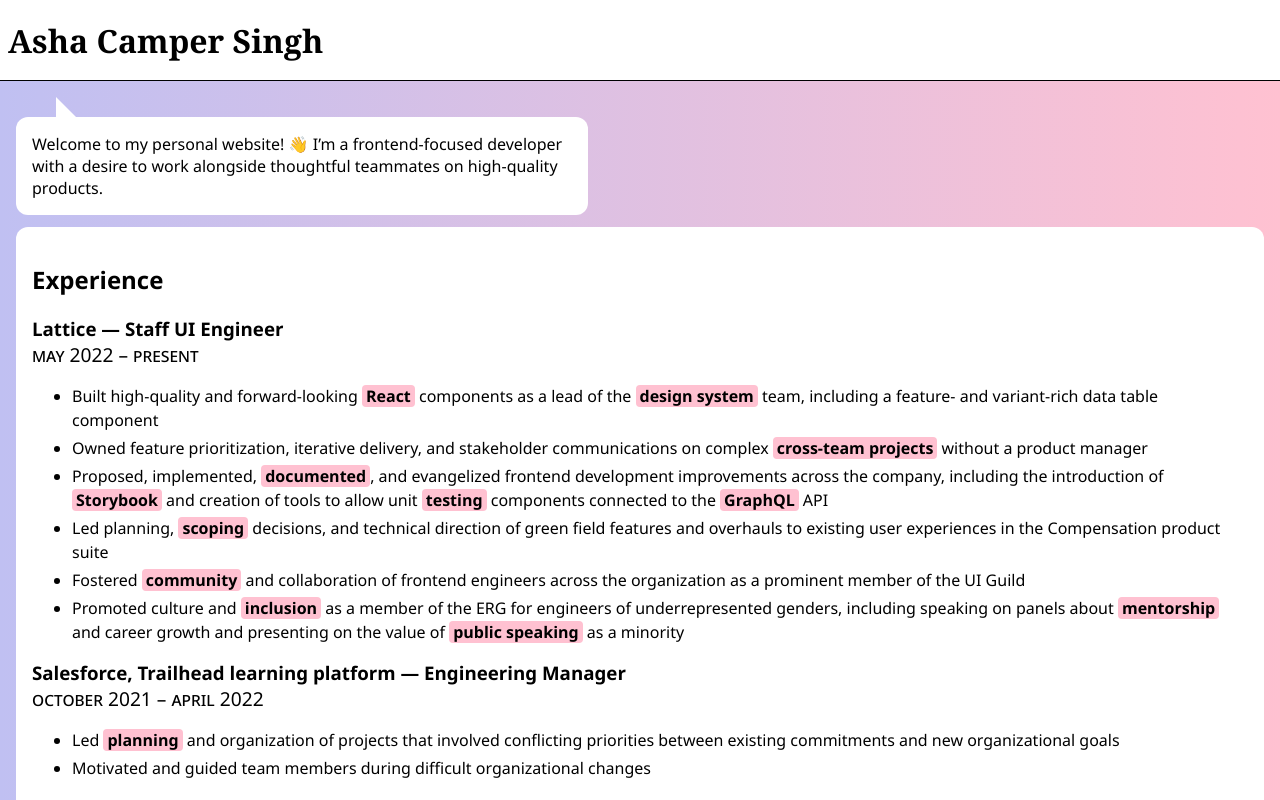
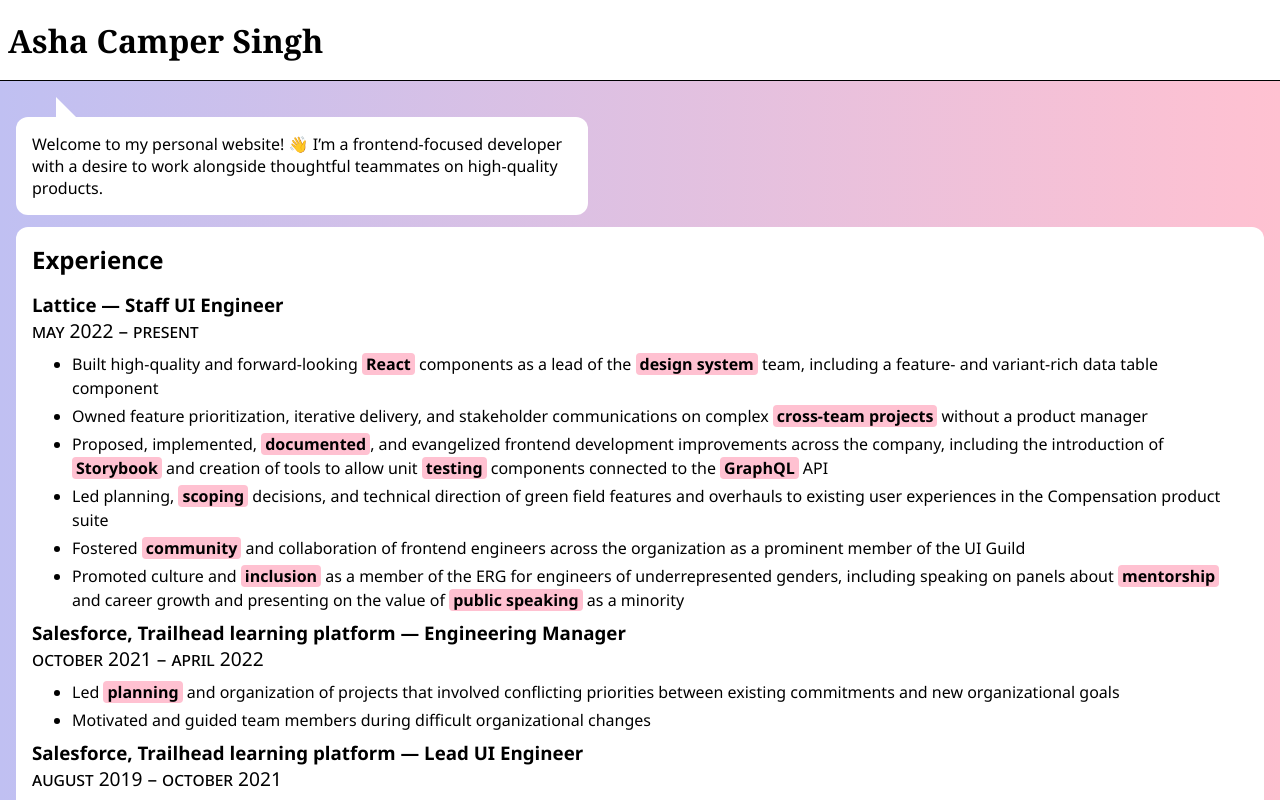
Before and after one commit to ashacs/ashacs.github.io, a Next.js app: page / in a window 1280 px wide. Built offline with nearby package versions, Linux system fonts and the light colour scheme.

Commit message:
Remove default margins

```diff
--- a/src/app/index.css
+++ b/src/app/index.css
@@ -37,9 +37,17 @@ body {
   box-sizing: border-box;
 }
 
+p,
+h1,
+h2,
+h3 {
+  margin: 0;
+}
+
 ul {
   line-height: var(--spacing-6);
   display: flex;
   flex-direction: column;
   gap: var(--spacing-1);
+  margin: 0;
 }
--- a/src/components/ExperienceSection/index.css
+++ b/src/components/ExperienceSection/index.css
@@ -1,12 +1,9 @@
-.experience-section-container {
-}
-
-.experience-section-title {
-  margin: 0;
+.experience-section-container:not(:last-of-type) {
+  margin-bottom: var(--spacing-2);
 }
 
 .experience-section-subtitle {
-  margin: 0;
+  margin-bottom: var(--spacing-2);
   font-variant: all-small-caps;
   font-size: 1.2rem;
 }
--- a/src/components/Resume/SectionSubtitle.tsx
+++ /dev/null
@@ -1,6 +0,0 @@
-import type { ReactNode } from "react";
-import "./index.css";
-
-export function ResumeSectionSubitle({ children }: { children: ReactNode }) {
-  return <h2 className="resume-section-subtitle">{children}</h2>;
-}
--- a/src/components/Resume/index.css
+++ b/src/components/Resume/index.css
@@ -4,6 +4,10 @@
   border-radius: var(--border-radius-lg);
 }
 
-.resume-title {
-  margin: 0;
+.resume-section:not(:last-of-type) {
+  margin-bottom: var(--spacing-4);
 }
+
+.resume-section-title {
+  margin-bottom: var(--spacing-4);
+}
```
